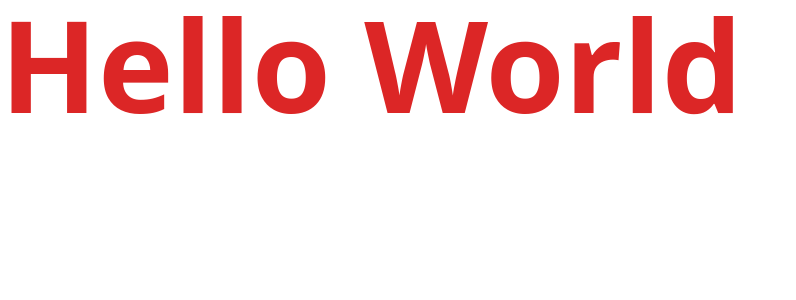
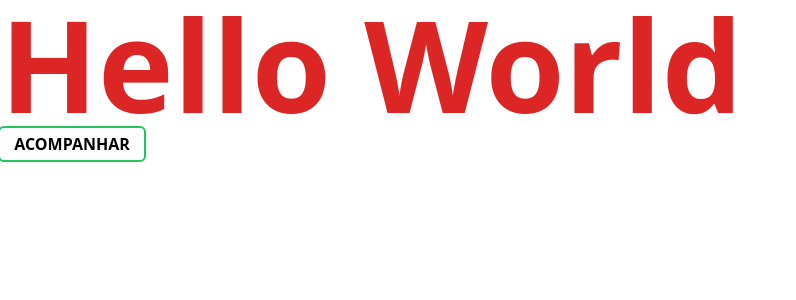
Before and after one commit to Azzasp/greenwave, a React (Vite) app: page / in a window 1280 px wide. Shown: the top 300 px of the page, without its empty margins (0-796 px from the left). Built offline with nearby package versions, Linux system fonts and the light colour scheme.

Commit message:
Acompanhar button

```diff
--- a/src/App.jsx
+++ b/src/App.jsx
@@ -1,9 +1,11 @@
+import AcompanharButton from "./components/acompanharButton.jsx";
 
 function App() {
 
   return (
     <>
         <h1 className="text-red-600 text-9xl font-bold">Hello World</h1>
+        <AcompanharButton></AcompanharButton>
     </>
   )
 }
--- /dev/null
+++ b/src/components/acompanharButton.jsx
@@ -0,0 +1,15 @@
+
+function AcompanharButton(){
+    return(
+        <>
+            <button className="h-8 w-36 outline outline-2 outline-green-500 rounded
+                                font-semibold
+                                hover:bg-green-500 hover:text-white">
+                ACOMPANHAR
+            </button>
+        </>
+    )
+}
+
+
+export default AcompanharButton;
```
Also changed, not shown: src/components/Navbar.jsx (added).
